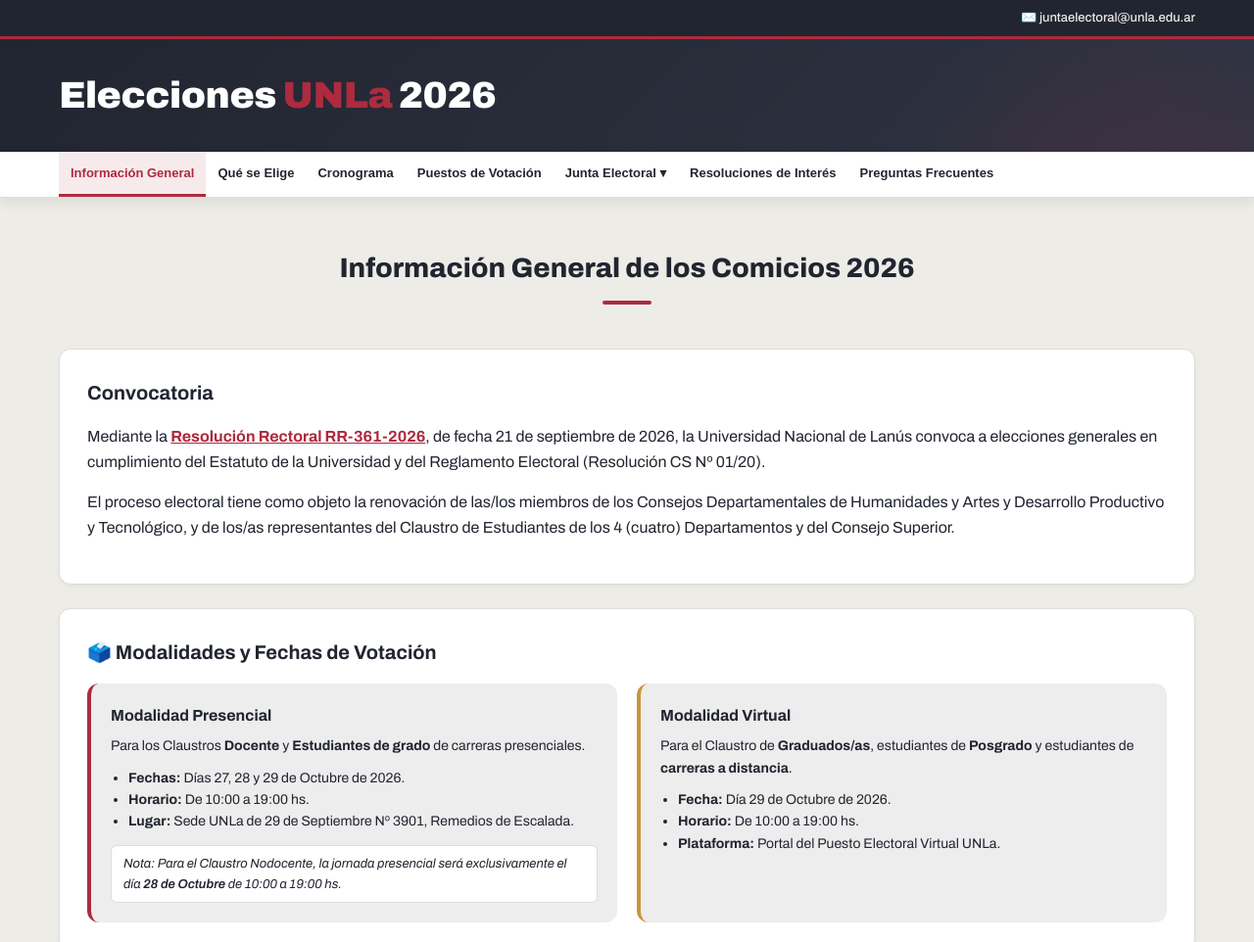
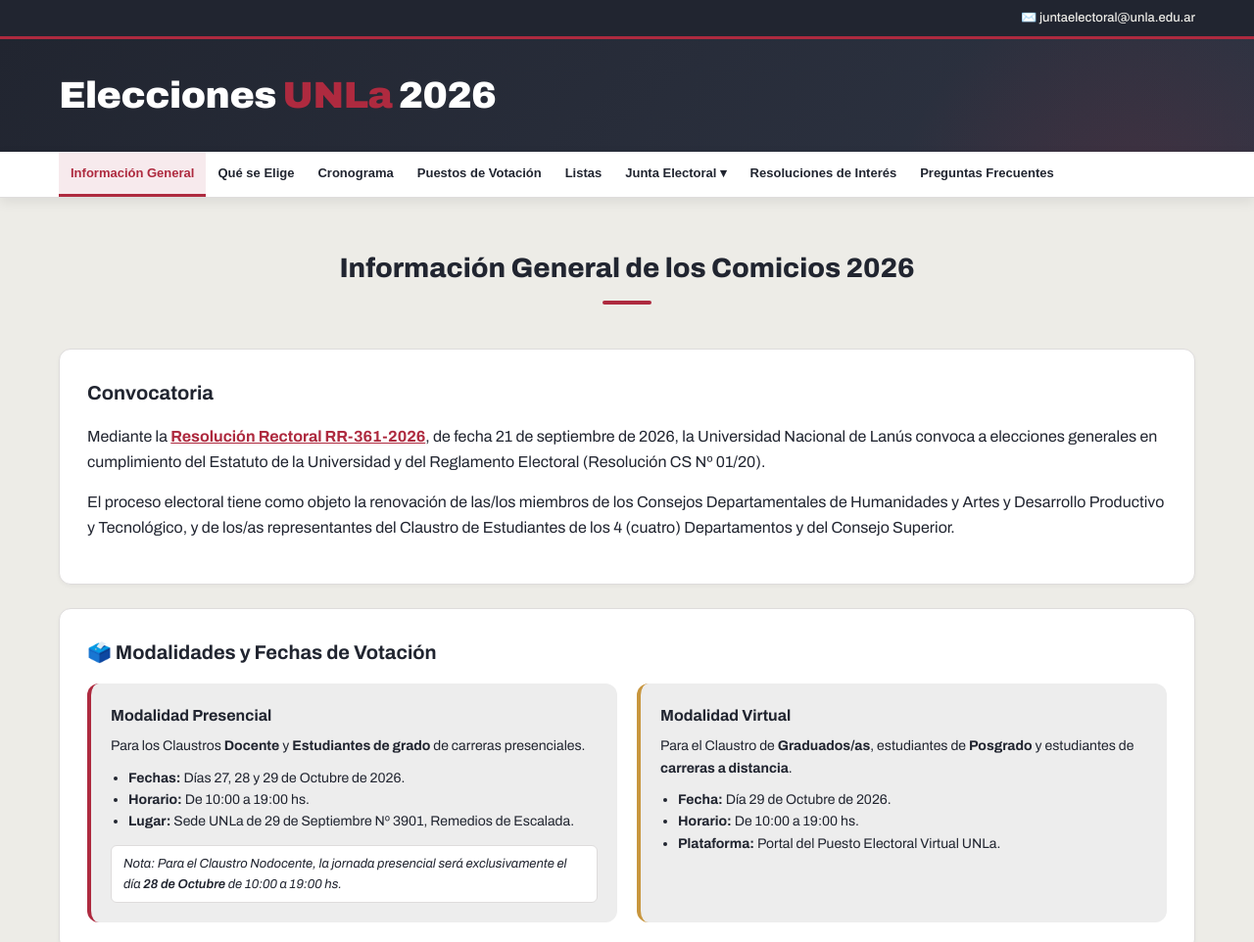
Before and after one commit to dircomunla-dotcom/elecciones2026, a plain HTML site: page index.html in a window 1280 px wide. Shown: the top 962 px of the page at 98% size. Drawn offline with Linux system fonts and the light colour scheme.

Commit message:
auto-sync: 2026-10-07 19:54:37

```diff
--- a/index.html
+++ b/index.html
@@ -1149,8 +1149,8 @@
               Puestos de Votación
             </button>
           </li>
-          <!-- Listas (Oculto por el momento) -->
-          <li class="unla-menu-item" style="display: none;">
+          <!-- Listas -->
+          <li class="unla-menu-item">
             <button class="unla-menu-btn" data-target="listas">
               Listas
             </button>
```
